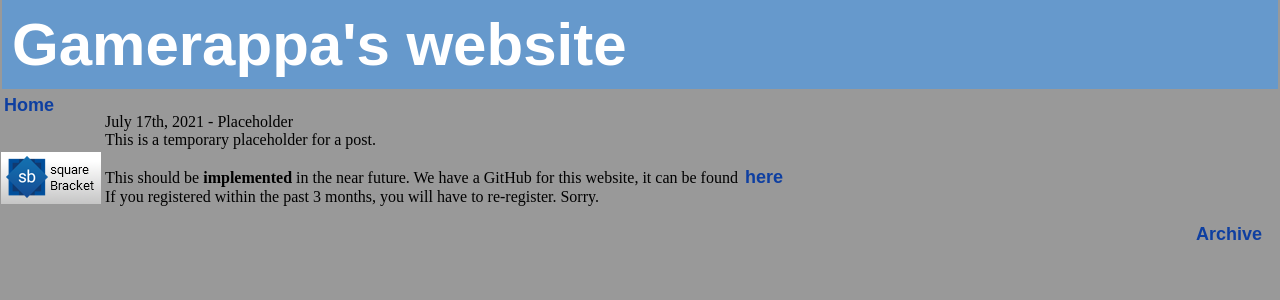
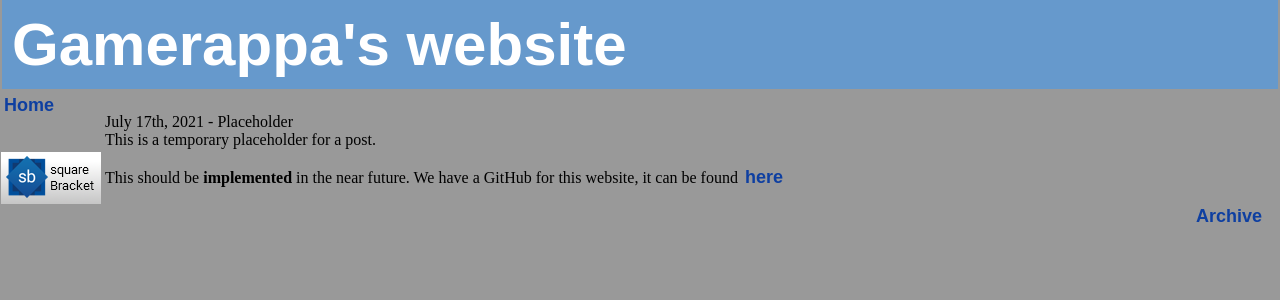
Before and after one commit to chazizgrkb/gamerappa-site, a PHP site: template templates/index.twig in a window 1280 px wide. Shown: the top 300 px of the page. Run offline with PHP 8.4, Linux system fonts and the light colour scheme; the template is opened without the code that fills it, so the values that code supplies are empty; some libraries are stand-ins or nearby versions.

Commit message:
Update index.twig

```diff
--- a/templates/index.twig
+++ b/templates/index.twig
@@ -29,7 +29,6 @@
 	This is a temporary placeholder for a post.<br>
 	<br>
 	This should be <b>implemented</b> in the near future. We have a GitHub for this website, it can be found <a href="https://github.com/chazizsquarebracket/gamerappa-site">here</a><br>
-	If you registered within the past 3 months, you will have to re-register.  Sorry.  <br>
 	<br>
 </div>
 
```
